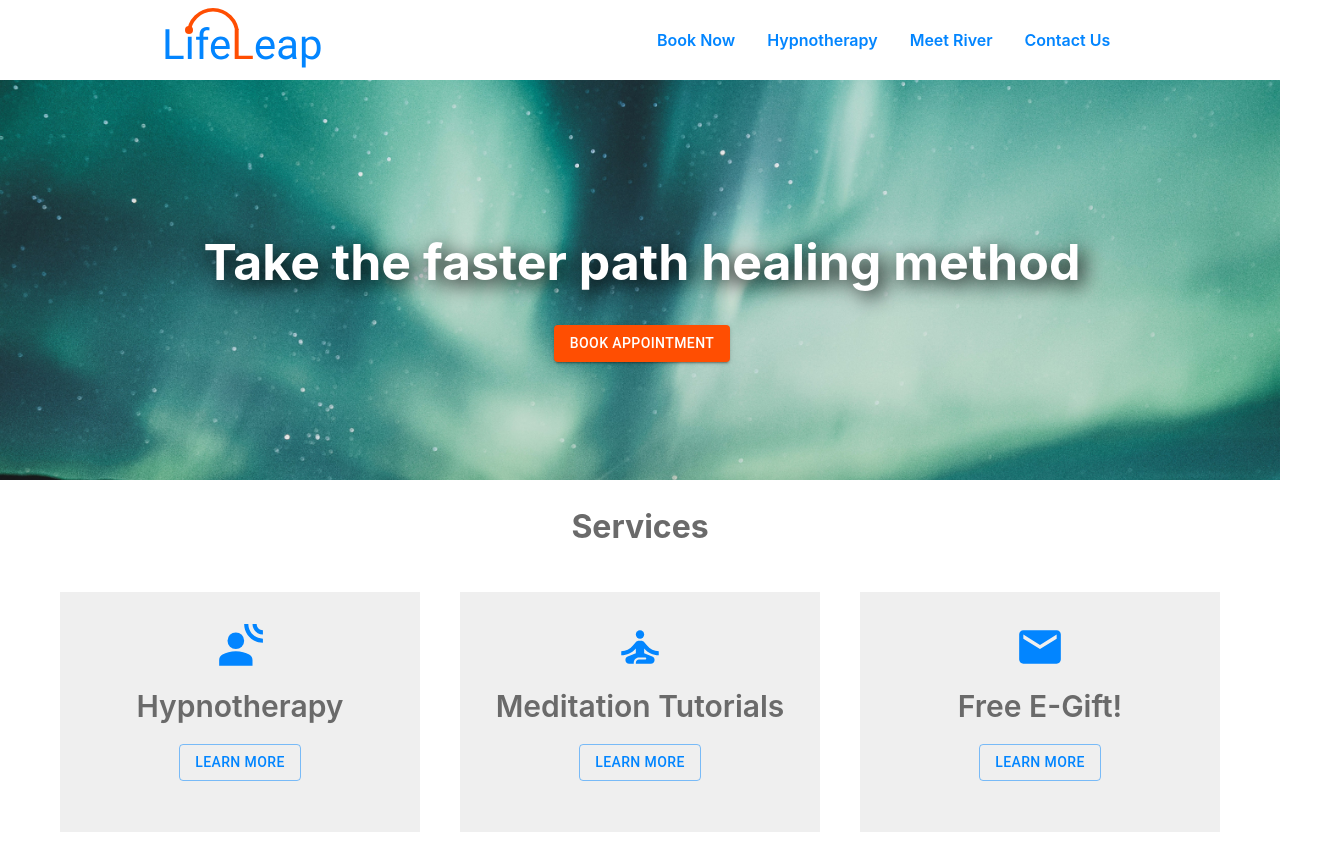
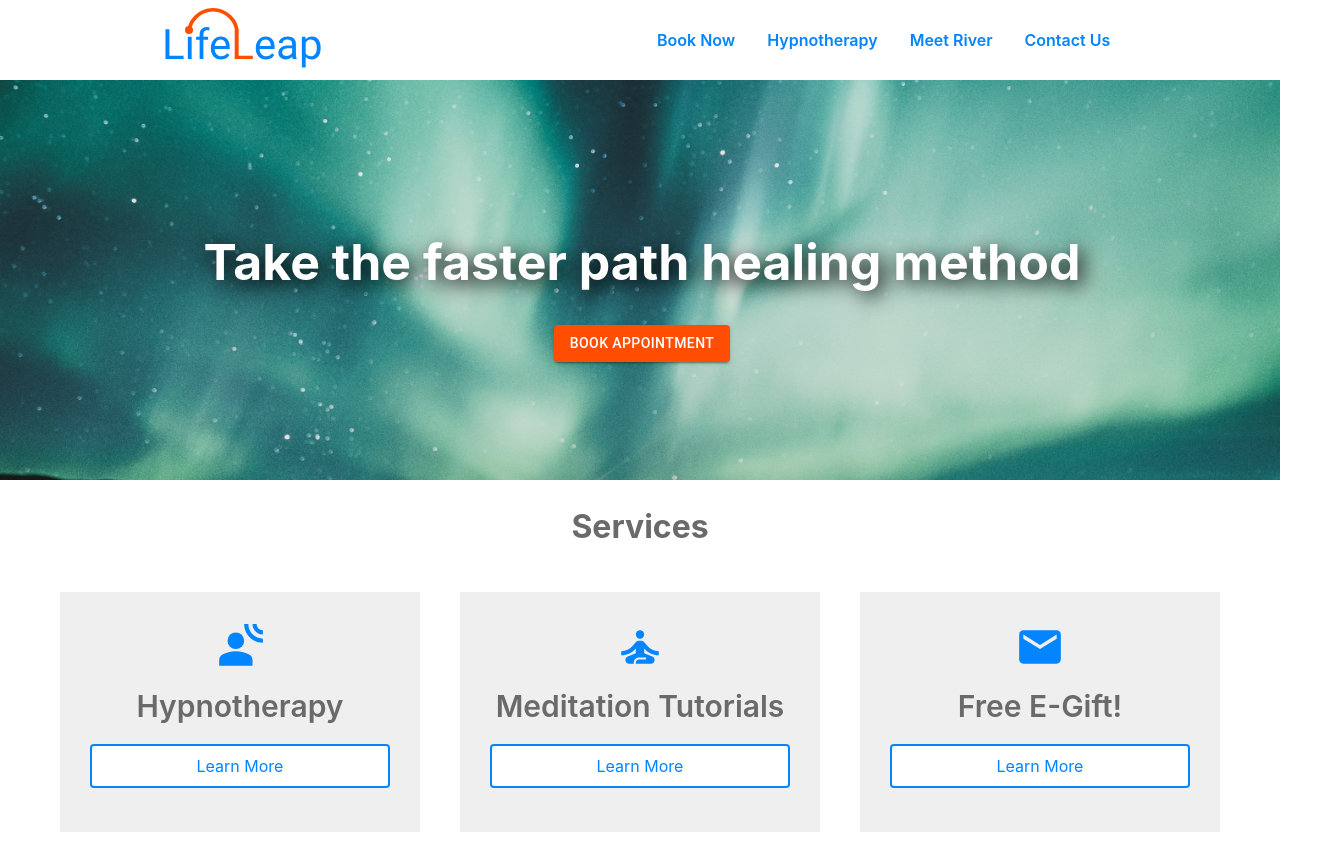
Before and after one commit to stacyrays/lifeleap, a React (Create React App) app: page / in a window 1280 px wide. Shown: the whole page, 1332 px wide, since content can reach past the window. Built offline with nearby package versions, Linux system fonts and the light colour scheme.

Commit message:
service panel style updates

```diff
--- a/src/App.css
+++ b/src/App.css
@@ -2,6 +2,7 @@
   text-align: center;
   width: 100vw;
   background-color: #ffffff;
+  overflow: hidden;
 }
 
 h1 {
--- a/src/App.tsx
+++ b/src/App.tsx
@@ -1,9 +1,48 @@
-import React from 'react';
+import { createTheme, ThemeProvider } from '@mui/material/styles';
+import Button from '@mui/material/Button';
+import { Box, Stack } from '@mui/system';
 import { ReactComponent as Logo} from './ui/images/lifeleap-logo.svg';
 import NavBar from './ui/NavBar/NabBar';
 import Services from './ui/Services/Services';
 import './App.css';
 
+// Augment the palette to include an ochre color
+declare module '@mui/material/styles' {
+  interface Palette {
+    orange: Palette['primary'];
+    blue: Palette['secondary'];
+  }
+
+  interface PaletteOptions {
+    orange?: PaletteOptions['primary'];
+    blue?: PaletteOptions['secondary'];
+  }
+}
+
+// Update the Button's color options to include an ochre option
+declare module '@mui/material/Button' {
+  interface ButtonPropsColorOverrides {
+    orange: true;
+    blue: true;
+  }
+}
+
+const theme = createTheme({
+  palette: {
+    orange: {
+      main: '#FF4E02',
+      light: '#FF611D',
+      dark: '#D03F01',
+      contrastText: '#FFFFFF',
+    },
+    blue: {
+      main: '#0285FF',
+      light: '#2B99FF',
+      dark: '#006ED4',
+      contrastText: '#FFFFFF',
+    },
+  },
+});
 
 const App = () => {
   return (
@@ -12,6 +51,19 @@ const App = () => {
         <div className="app-logo"><Logo /></div>
         <NavBar />
       </header>
+      <div className="header-image">
+        <div className="header-text">
+          <h1>Take the faster path healing method</h1>
+          {/* <Button variant="contained" color="ochre">Book Appointment</Button> */}
+          <ThemeProvider theme={theme}>
+            <Stack gap={2} alignItems="center">
+              <Button variant="contained" color="orange">
+               Book Appointment
+              </Button>
+            </Stack>
+          </ThemeProvider>
+        </div>
+      </div>
       <Services />
     </div>
   );
--- a/src/ui/Services/Services.css
+++ b/src/ui/Services/Services.css
@@ -17,6 +17,7 @@ h2 {
   justify-content: center;
   align-items: center;
 }
+
 .service-panel-item {
   width: 20%;
   min-width: 300px;
@@ -28,8 +29,19 @@ h2 {
 }
 
 .service-panel-item:hover {
-  color: #0285FF;
+  color: #fff;
+  background-color: #0285FF;
   cursor: pointer;
+}
+
+.service-panel-icon {
+  color:#fff;
+  height: 50px;
+  width: 50px;
+}
+
+.service-panel-icon-hovered {
+  color:#0285FF;
 }
 
 .service-text {
@@ -37,6 +49,23 @@ h2 {
   font-weight: 600;
   margin: 12px 0 20px 0;
 }
+
+.service-button {
+  background-color: #fff;
+  color:#0285FF;
+  padding: 10px;
+  border: 2px solid #0285FF;
+  border-radius: 4px;
+}
+
+.service-button-hovered {
+  background-color: #fff;
+  color:#0285FF;
+  padding: 10px;
+  border: 2px solid #0285FF;
+  border-radius: 4px;
+}
+
 
 @keyframes App-logo-spin {
   from {
--- a/src/ui/Services/Services.tsx
+++ b/src/ui/Services/Services.tsx
@@ -1,8 +1,5 @@
-import React from 'react';
+import {useState} from 'react';
 import { createTheme, ThemeProvider } from '@mui/material/styles';
-import Button from '@mui/material/Button';
-import { Box, Stack } from '@mui/system';
-// import { Typography } from '@mui/material';
 import SpatialAudioIcon from '@mui/icons-material/SpatialAudio';
 import SelfImprovementIcon from '@mui/icons-material/SelfImprovement';
 import EmailIcon from '@mui/icons-material/Email';
@@ -14,11 +11,14 @@ declare module '@mui/material/styles' {
   interface Palette {
     orange: Palette['primary'];
     blue: Palette['secondary'];
+    white: Palette['secondary'];
   }
 
   interface PaletteOptions {
     orange?: PaletteOptions['primary'];
     blue?: PaletteOptions['secondary'];
+    white?: PaletteOptions['secondary'];
+
   }
 }
 
@@ -27,6 +27,7 @@ declare module '@mui/material/Button' {
   interface ButtonPropsColorOverrides {
     orange: true;
     blue: true;
+    white: true;
   }
 }
 
@@ -36,68 +37,64 @@ const theme = createTheme({
       main: '#FF4E02',
       light: '#FF611D',
       dark: '#D03F01',
-      contrastText: '#FFFFFF',
+      contrastText: '#FFF',
     },
     blue: {
       main: '#0285FF',
       light: '#2B99FF',
       dark: '#006ED4',
-      contrastText: '#FFFFFF',
+      contrastText: '#FFF',
+    },
+    white: {
+      main: '#FFF',
+      light: '#FFF',
+      dark: '#FFF',
+      contrastText: '#FFF',
     },
   },
 });
 
 const Services = () => {
+  const [isHypnoHovered, setIsHypnoHovered] = useState(false);
+  const [isMeditationHovered, setIsMeditationHovered] = useState(false);
+  const [isEmailHovered, setEmailHovered] = useState(false);
+
   return (
     <>
-    <div className="header-image">
-        <div className="header-text">
-          <h1>Take the faster path healing method</h1>
-          {/* <Button variant="contained" color="ochre">Book Appointment</Button> */}
-          <ThemeProvider theme={theme}>
-            <Stack gap={2} alignItems="center">
-              <Button variant="contained" color="orange">
-               Book Appointment
-              </Button>
-            </Stack>
-          </ThemeProvider>
-        </div>
-      </div>
       <div className="service-panel-section">
         <div className="sub-header-text"><h2>Services</h2></div>
         <div className="service-panel-container">
-          <div className="service-panel-item">
-            <SpatialAudioIcon sx={{color:'#0285FF', height: '50px', width: '50px'}} />
+          <div className="service-panel-item"
+            onMouseEnter={() => setIsHypnoHovered(true)}
+            onMouseLeave={() => setIsHypnoHovered(false)}
+          >
+            <SpatialAudioIcon
+              className={isHypnoHovered ? 'service-panel-icon' : 'service-panel-icon-hovered'}
+              sx={{height: '50px', width: '50px'}}
+            />
             <div className="service-text">Hypnotherapy</div>
-            <ThemeProvider theme={theme}>
-              <Stack gap={2} alignItems="center">
-              <Button variant="outlined" color="blue" >
-                  Learn More
-                </Button>
-              </Stack>
-            </ThemeProvider>
+            <div className={isHypnoHovered ? 'service-button-hovered' : 'service-button'}>Learn More</div>
           </div>
-          <div className="service-panel-item">
-            <SelfImprovementIcon sx={{color:'#0285FF', height: '50px', width: '50px'}} />
+          <div
+            className="service-panel-item"
+            onMouseEnter={() => setIsMeditationHovered(true)}
+            onMouseLeave={() => setIsMeditationHovered(false)}
+          >
+            <SelfImprovementIcon
+              className={isMeditationHovered ? 'service-panel-icon' : 'service-panel-icon-hovered'}
+              sx={{height: '50px', width: '50px'}} />
             <div className="service-text">Meditation Tutorials</div>
-            <ThemeProvider theme={theme}>
-              <Stack gap={2} alignItems="center">
-                <Button variant="outlined" color="blue">
-                  Learn More
-                </Button>
-              </Stack>
-            </ThemeProvider>
+            <div className={isMeditationHovered ? 'service-button-hovered' : 'service-button'}>Learn More</div>
           </div>
-          <div className="service-panel-item">
-            <EmailIcon color="secondary" sx={{color:'#0285FF', height: '50px', width: '50px'}} />
+          <div className="service-panel-item"
+            onMouseEnter={() => setEmailHovered(true)}
+            onMouseLeave={() => setEmailHovered(false)}
+          >
+            <EmailIcon
+              className={isEmailHovered ? 'service-panel-icon' : 'service-panel-icon-hovered'}
+              sx={{height: '50px', width: '50px'}} />
             <div className="service-text">Free E-Gift!</div>
-            <ThemeProvider theme={theme}>
-              <Stack gap={2} alignItems="center">
-              <Button variant="outlined" color="blue">
-                  Learn More
-                </Button>
-              </Stack>
-            </ThemeProvider>
+            <div className={isEmailHovered ? 'service-button-hovered' : 'service-button'}>Learn More</div>
           </div>
         </div>
       </div>
```
